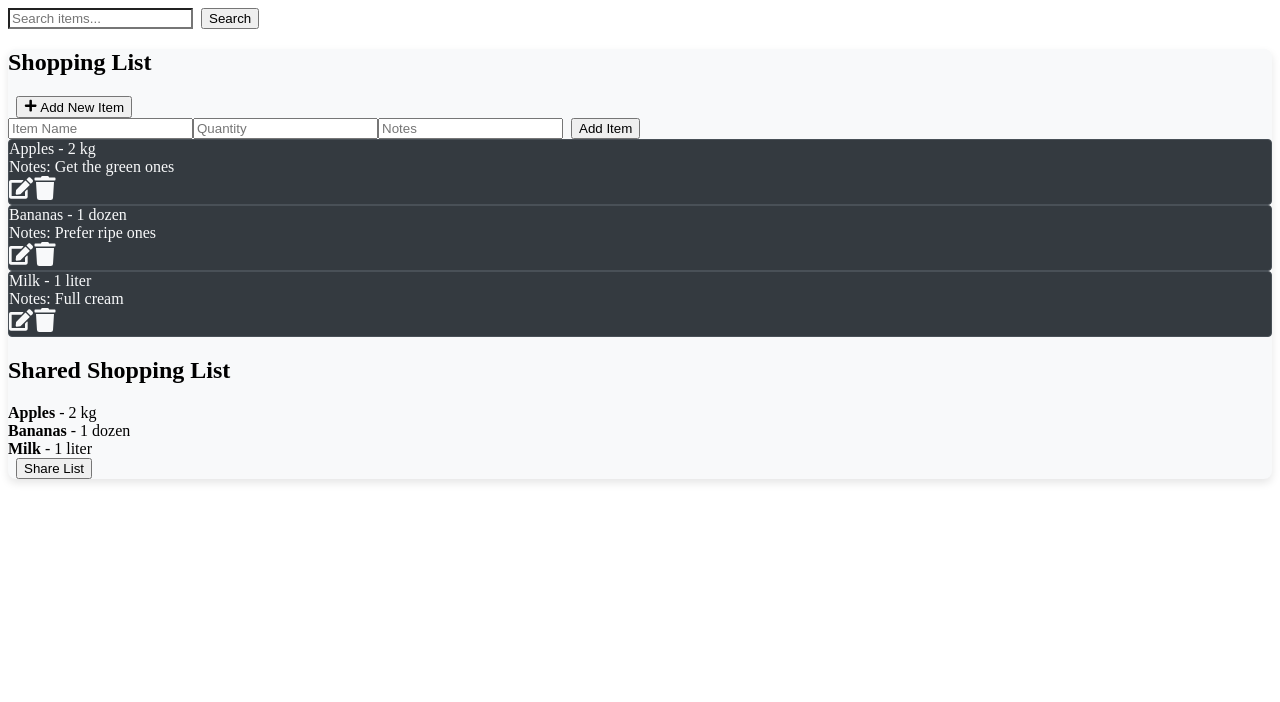
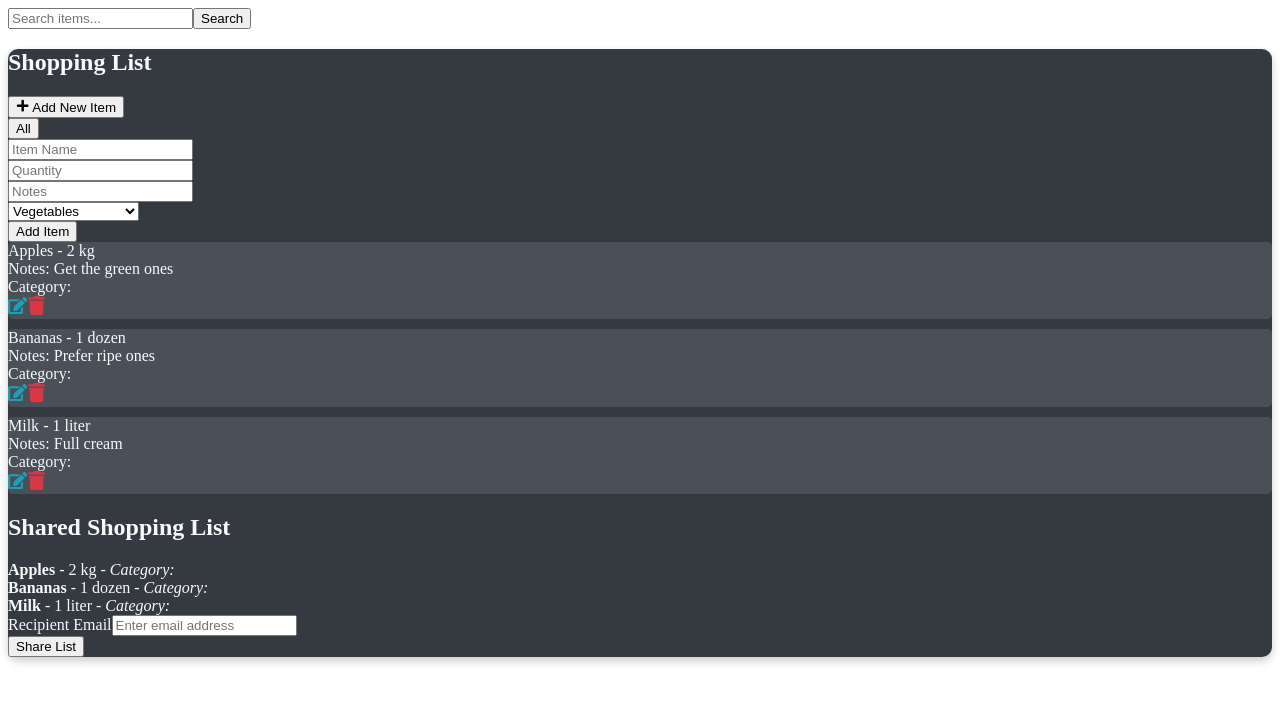
Before and after one commit to eungobs/Redux-Projects, a React (Create React App) app: page /login in a window 1280 px wide. Both pictures are taken after a click on the button "Login". Shown: the top 702 px of the page. Built offline with nearby package versions, Linux system fonts and the light colour scheme; data requests are answered from the project's data file.

Commit message:
added email on sharelist

```diff
--- a/src/components/AddItemForm.js
+++ b/src/components/AddItemForm.js
@@ -3,15 +3,18 @@ import { useDispatch } from 'react-redux';
 import { addItem } from '../features/items/itemSlice';
 import { Button, Form } from 'react-bootstrap';
 
+// Define categories here or import them if they are defined elsewhere
+const categories = ['Vegetables', 'Cleaning Products', 'Cosmetics', 'Clothes', 'Hardware'];
+
 const AddItemForm = () => {
   const dispatch = useDispatch();
-  const [item, setItem] = useState({ name: '', quantity: '', notes: '' });
+  const [item, setItem] = useState({ name: '', quantity: '', notes: '', category: 'Vegetables' });
 
   const handleSubmit = (e) => {
     e.preventDefault();
     if (item.name && item.quantity) {
       dispatch(addItem(item));
-      setItem({ name: '', quantity: '', notes: '' });
+      setItem({ name: '', quantity: '', notes: '', category: 'Vegetables' });
     } else {
       alert("Please enter both item name and quantity");
     }
@@ -19,24 +22,39 @@ const AddItemForm = () => {
 
   return (
     <Form onSubmit={handleSubmit}>
-      <Form.Group>
+      <Form.Group className="mb-3">
         <Form.Control
           placeholder="Item Name"
           value={item.name}
           onChange={(e) => setItem({ ...item, name: e.target.value })}
         />
+      </Form.Group>
+      <Form.Group className="mb-3">
         <Form.Control
           placeholder="Quantity"
           value={item.quantity}
           onChange={(e) => setItem({ ...item, quantity: e.target.value })}
         />
+      </Form.Group>
+      <Form.Group className="mb-3">
         <Form.Control
           placeholder="Notes"
           value={item.notes}
           onChange={(e) => setItem({ ...item, notes: e.target.value })}
         />
-        <Button variant="success" type="submit">Add Item</Button>
       </Form.Group>
+      <Form.Group className="mb-3">
+        <Form.Control
+          as="select"
+          value={item.category}
+          onChange={(e) => setItem({ ...item, category: e.target.value })}
+        >
+          {categories.map(category => (
+            <option key={category} value={category}>{category}</option>
+          ))}
+        </Form.Control>
+      </Form.Group>
+      <Button variant="success" type="submit">Add Item</Button>
     </Form>
   );
 };
--- a/src/components/EditItem.js
+++ b/src/components/EditItem.js
@@ -3,6 +3,9 @@ import { useDispatch, useSelector } from 'react-redux';
 import { editItem, fetchItems } from '../features/items/itemSlice';
 import { Button, Form, Container } from 'react-bootstrap';
 import { useParams, useNavigate } from 'react-router-dom';
+
+// Define categories here or import them if they are defined elsewhere
+const categories = ['Vegetables', 'Cleaning Products', 'Cosmetics', 'Clothes', 'Hardware'];
 
 const EditItem = () => {
   const dispatch = useDispatch();
@@ -14,6 +17,7 @@ const EditItem = () => {
   const [name, setName] = useState('');
   const [quantity, setQuantity] = useState('');
   const [notes, setNotes] = useState('');
+  const [category, setCategory] = useState('Vegetables'); // Default category
 
   useEffect(() => {
     dispatch(fetchItems());
@@ -24,12 +28,13 @@ const EditItem = () => {
       setName(item.name);
       setQuantity(item.quantity);
       setNotes(item.notes);
+      setCategory(item.category || 'Vegetables'); // Set category if available
     }
   }, [item]);
 
   const handleSubmit = (e) => {
     e.preventDefault();
-    dispatch(editItem(id, { name, quantity, notes }));
+    dispatch(editItem(id, { name, quantity, notes, category }));
     navigate('/');
   };
 
@@ -64,6 +69,18 @@ const EditItem = () => {
             onChange={(e) => setNotes(e.target.value)}
           />
         </Form.Group>
+        <Form.Group className="mb-3">
+          <Form.Label>Category</Form.Label>
+          <Form.Control
+            as="select"
+            value={category}
+            onChange={(e) => setCategory(e.target.value)}
+          >
+            {categories.map(cat => (
+              <option key={cat} value={cat}>{cat}</option>
+            ))}
+          </Form.Control>
+        </Form.Group>
         <Button variant="warning" type="submit">Update Item</Button>
       </Form>
     </Container>
--- a/src/components/ShareList.js
+++ b/src/components/ShareList.js
@@ -1,16 +1,30 @@
-import React from 'react';
+import React, { useState } from 'react';
 import { useSelector } from 'react-redux';
-import { ListGroup, ListGroupItem, Button } from 'react-bootstrap';
+import { ListGroup, ListGroupItem, Button, Form } from 'react-bootstrap';
+import axios from 'axios';
 
 function ShareList() {
   const items = useSelector((state) => state.items.items);
+  const [email, setEmail] = useState('');
+  const [message, setMessage] = useState('');
 
   const handleShare = () => {
-    const listContent = items.map((item) => `${item.name} - ${item.quantity}`).join('\n');
-    navigator.clipboard.writeText(listContent).then(() => {
-      alert('List copied to clipboard!');
-    }).catch((err) => {
-      console.error('Failed to copy list:', err);
+    const listContent = items
+      .map((item) => `${item.name} - ${item.quantity} - Category: ${item.category}`)
+      .join('\n');
+
+    // Assuming you have an endpoint set up to handle email sending
+    axios.post('http://localhost:5000/send-email', {
+      to: email,
+      subject: 'Shared Shopping List',
+      text: listContent,
+    })
+    .then(() => {
+      setMessage('List successfully shared!');
+      setEmail('');
+    })
+    .catch(() => {
+      setMessage('Failed to share the list.');
     });
   };
 
@@ -21,16 +35,28 @@ function ShareList() {
         {items.length > 0 ? (
           items.map((item) => (
             <ListGroupItem key={item.id}>
-              <strong>{item.name}</strong> - {item.quantity}
+              <strong>{item.name}</strong> - {item.quantity} - <em>Category: {item.category}</em>
             </ListGroupItem>
           ))
         ) : (
           <ListGroupItem>No items to display.</ListGroupItem>
         )}
       </ListGroup>
-      <Button variant="primary" className="mt-3" onClick={handleShare}>
-        Share List
-      </Button>
+      <Form className="mt-3">
+        <Form.Group className="mb-3">
+          <Form.Label>Recipient Email</Form.Label>
+          <Form.Control
+            type="email"
+            placeholder="Enter email address"
+            value={email}
+            onChange={(e) => setEmail(e.target.value)}
+          />
+        </Form.Group>
+        <Button variant="primary" onClick={handleShare}>
+          Share List
+        </Button>
+      </Form>
+      {message && <p className="mt-3">{message}</p>}
     </div>
   );
 }
--- a/src/components/SharedList.css
+++ b/src/components/SharedList.css
@@ -1,15 +1,36 @@
-.shopping-list-container {
-  background-color: #343a40;
-  color: #f8f9fa;
-  padding: 20px;
-  border-radius: 5px;
+.shared-list-container {
+  background-color: #f8f9fa;
+  padding: 2rem;
 }
 
 .list-item {
-  background-color: #495057;
-  color: #f8f9fa;
-  margin-bottom: 10px;
-  border: none;
+  border: 1px solid #ddd;
+  border-radius: 5px;
+  margin-bottom: 1rem;
+}
+
+.item-content {
+  display: flex;
+  flex-direction: column;
+}
+
+.item-name {
+  font-weight: bold;
+}
+
+.item-category {
+  font-style: italic;
+  color: #6c757d;
+}
+
+.item-quantity, .item-notes {
+  color: #343a40;
+}
+
+
+.list-item-category {
+  font-style: italic;
+  color: #6c757d;
 }
 
 .icon {
--- a/src/components/SharedList.js
+++ b/src/components/SharedList.js
@@ -36,7 +36,10 @@ const SharedList = () => {
         {items.map((item) => (
           <ListGroup.Item key={item.id} className="list-item">
             <div className="item-content">
-              <span className="item-name">{item.name}</span> - <span className="item-quantity">{item.quantity}</span>
+              <span className="item-name">{item.name}</span> -
+              <span className="item-quantity"> {item.quantity}</span>
+              <br />
+              <span className="item-category">Category: {item.category}</span>
               <br />
               <span className="item-notes">Notes: {item.notes}</span>
             </div>
--- a/src/components/ShoppingList.css
+++ b/src/components/ShoppingList.css
@@ -1,43 +1,59 @@
-/* ShoppingList.css */
-
 .shopping-list-container {
-  background-color: #f8f9fa; /* Light background color */
-  border-radius: 8px;
-  box-shadow: 0 4px 8px rgba(0, 0, 0, 0.1);
+  background-color: #343a40; /* Dark background color */
+  color: #f8f9fa; /* Light text color */
+  border-radius: 10px; /* Rounded corners for the container */
+  box-shadow: 0 4px 8px rgba(0, 0, 0, 0.2); /* Box shadow for a subtle 3D effect */
 }
 
 .list-item {
-  background-color: #343a40; /* Dark background color for list items */
-  color: #f8f9fa; /* Light text color */
-  border: 1px solid #495057; /* Border color for list items */
-  border-radius: 4px;
+  background-color: #495057; /* Slightly lighter background color for list items */
+  margin-bottom: 10px;
+  border: none; /* Remove border */
+  border-radius: 5px; /* Rounded corners for list items */
 }
 
 .icon {
-  font-size: 1.5rem;
   cursor: pointer;
-  transition: color 0.3s ease;
+  font-size: 1.2rem;
+  transition: color 0.3s;
 }
 
-.icon:hover {
-  color: #007bff; /* Change color on hover */
+.edit-icon {
+  color: #17a2b8; /* Edit icon color */
 }
 
-input[type="text"] {
-  border-radius: 0;
+.delete-icon {
+  color: #dc3545; /* Delete icon color */
 }
 
-input[type="text"] + input[type="text"] {
-  margin-left: 0.5rem;
+.edit-icon:hover {
+  color: #138496; /* Darker shade for hover effect */
 }
 
-input[type="text"] + input[type="text"] + input[type="text"] {
-  margin-left: 0.5rem;
+.delete-icon:hover {
+  color: #c82333; /* Darker shade for hover effect */
 }
 
-button {
-  margin-left: 0.5rem;
+input-group .form-control {
+  margin-right: 5px;
 }
+
+.dropdown-toggle::after {
+  display: none; /* Hide default dropdown arrow */
+}
+
+.dropdown-menu {
+  background-color: #495057;
+}
+
+.dropdown-item {
+  color: #f8f9fa;
+}
+
+.dropdown-item:hover {
+  background-color: #343a40;
+}
+
 
 /* Media Queries for Responsiveness */
 @media (max-width: 1200px) {
--- a/src/components/ShoppingList.js
+++ b/src/components/ShoppingList.js
@@ -1,18 +1,21 @@
 import React, { useEffect, useState } from 'react';
 import { useDispatch, useSelector } from 'react-redux';
-import { Button, ListGroup, Spinner, InputGroup, Form, Col, Row, Container } from 'react-bootstrap';
+import { Button, ListGroup, Spinner, InputGroup, Form, Col, Row, Container, Dropdown } from 'react-bootstrap';
 import { FaEdit, FaTrash, FaPlus } from 'react-icons/fa'; // Importing icons from react-icons
 import { fetchItems, updateItem, deleteItem } from '../features/items/itemSlice';
 import AddItemForm from './AddItemForm'; // Import the AddItemForm component
 import ShareList from './ShareList';
 import './ShoppingList.css'; // Import custom CSS file for additional styling
 
+const categories = ['Vegetables', 'Cleaning Products', 'Cosmetics', 'Clothes', 'Hardware'];
+
 const ShoppingList = () => {
   const dispatch = useDispatch();
   const items = useSelector((state) => state.items.items);
   const status = useSelector((state) => state.items.status);
   const [editId, setEditId] = useState(null);
-  const [editItem, setEditItem] = useState({ name: '', quantity: '', notes: '' });
+  const [editItem, setEditItem] = useState({ name: '', quantity: '', notes: '', category: 'Vegetables' });
+  const [selectedCategory, setSelectedCategory] = useState('All');
 
   useEffect(() => {
     dispatch(fetchItems());
@@ -22,7 +25,7 @@ const ShoppingList = () => {
     if (editItem.name && editItem.quantity) {
       dispatch(updateItem({ id: editId, updatedItem: editItem }));
       setEditId(null);
-      setEditItem({ name: '', quantity: '', notes: '' });
+      setEditItem({ name: '', quantity: '', notes: '', category: 'Vegetables' });
     } else {
       alert("Please enter both item name and quantity");
     }
@@ -34,8 +37,10 @@ const ShoppingList = () => {
 
   const startEdit = (item) => {
     setEditId(item.id);
-    setEditItem({ name: item.name, quantity: item.quantity, notes: item.notes });
+    setEditItem({ name: item.name, quantity: item.quantity, notes: item.notes, category: item.category });
   };
+
+  const filteredItems = selectedCategory === 'All' ? items : items.filter(item => item.category === selectedCategory);
 
   if (status === 'loading') return <Spinner animation="border" variant="primary" />;
 
@@ -51,9 +56,24 @@ const ShoppingList = () => {
           </Button>
         </Col>
       </Row>
+      <Row className="mb-4">
+        <Col md={12}>
+          <Dropdown onSelect={(eventKey) => setSelectedCategory(eventKey)}>
+            <Dropdown.Toggle variant="secondary" id="dropdown-basic">
+              {selectedCategory || 'Select Category'}
+            </Dropdown.Toggle>
+            <Dropdown.Menu>
+              <Dropdown.Item eventKey="All">All</Dropdown.Item>
+              {categories.map(category => (
+                <Dropdown.Item key={category} eventKey={category}>{category}</Dropdown.Item>
+              ))}
+            </Dropdown.Menu>
+          </Dropdown>
+        </Col>
+      </Row>
       <AddItemForm /> {/* Include AddItemForm here */}
       <ListGroup>
-        {items.map((item) => (
+        {filteredItems.map((item) => (
           <ListGroup.Item key={item.id} className="d-flex justify-content-between align-items-center list-item">
             {editId === item.id ? (
               <InputGroup>
@@ -72,17 +92,26 @@ const ShoppingList = () => {
                   value={editItem.notes}
                   onChange={(e) => setEditItem({ ...editItem, notes: e.target.value })}
                 />
+                <Form.Control
+                  as="select"
+                  value={editItem.category}
+                  onChange={(e) => setEditItem({ ...editItem, category: e.target.value })}
+                >
+                  {categories.map(category => (
+                    <option key={category} value={category}>{category}</option>
+                  ))}
+                </Form.Control>
                 <Button variant="success" onClick={handleEdit}>Save</Button>
                 <Button variant="secondary" onClick={() => setEditId(null)}>Cancel</Button>
               </InputGroup>
             ) : (
-              <div className="d-flex align-items-center">
-                <div className="me-3">
-                  <span>{item.name} - {item.quantity} <br /> Notes: {item.notes}</span>
+              <div className="d-flex align-items-center justify-content-between">
+                <div>
+                  <span>{item.name} - {item.quantity} <br /> Notes: {item.notes} <br /> Category: {item.category}</span>
                 </div>
                 <div>
-                  <FaEdit className="icon me-3" onClick={() => startEdit(item)} title="Edit" />
-                  <FaTrash className="icon" onClick={() => handleDelete(item.id)} title="Delete" />
+                  <FaEdit className="icon edit-icon me-3" onClick={() => startEdit(item)} title="Edit" />
+                  <FaTrash className="icon delete-icon" onClick={() => handleDelete(item.id)} title="Delete" />
                 </div>
               </div>
             )}
```
Also changed, not shown: package.json (+10 -8 lines), src/components/AddItem.js (+17 -1 lines), src/components/ItemList.js (+27 -4 lines), src/server/server.js (added, +40 -0 lines), 1 other file (tests, documents, lock files or other folders).
